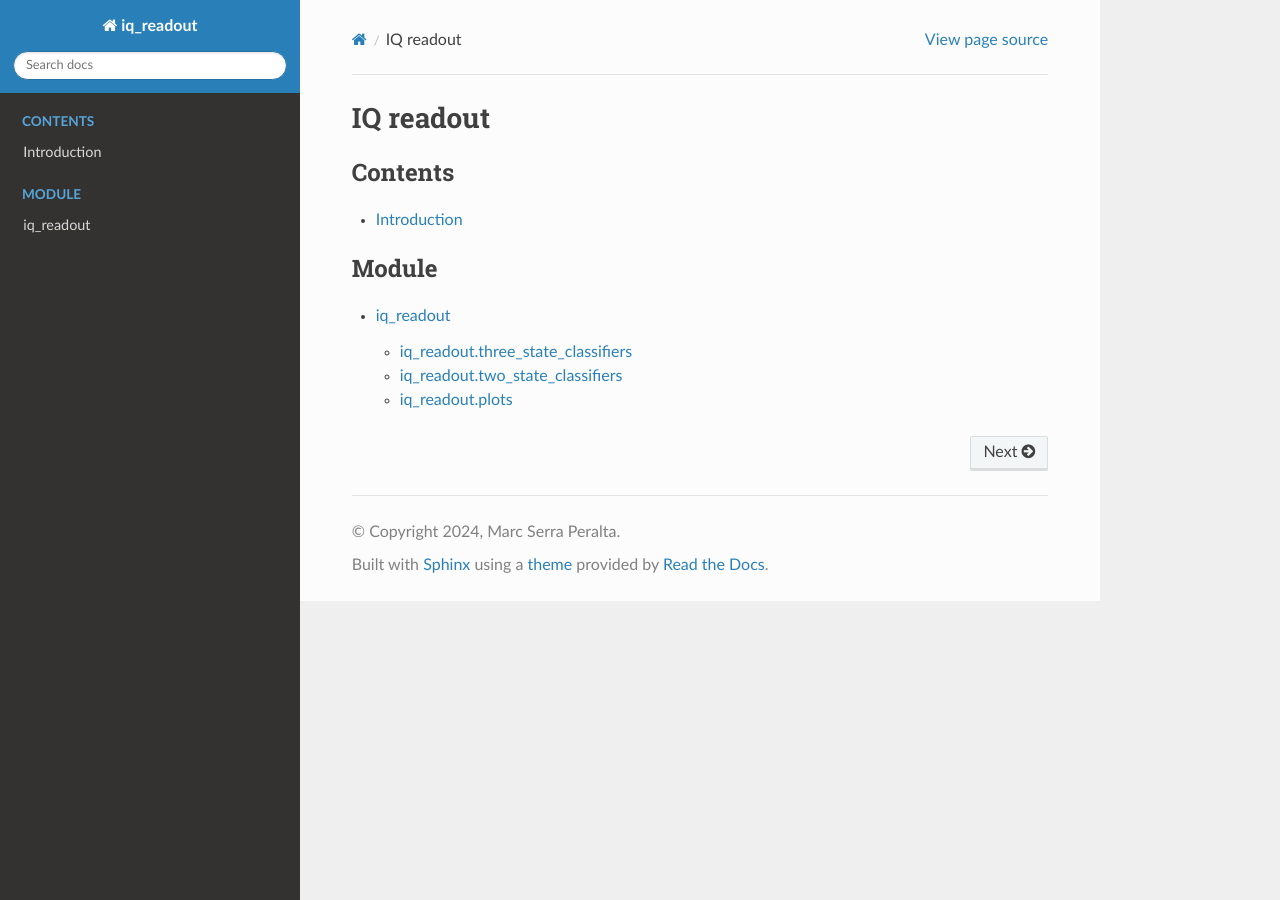
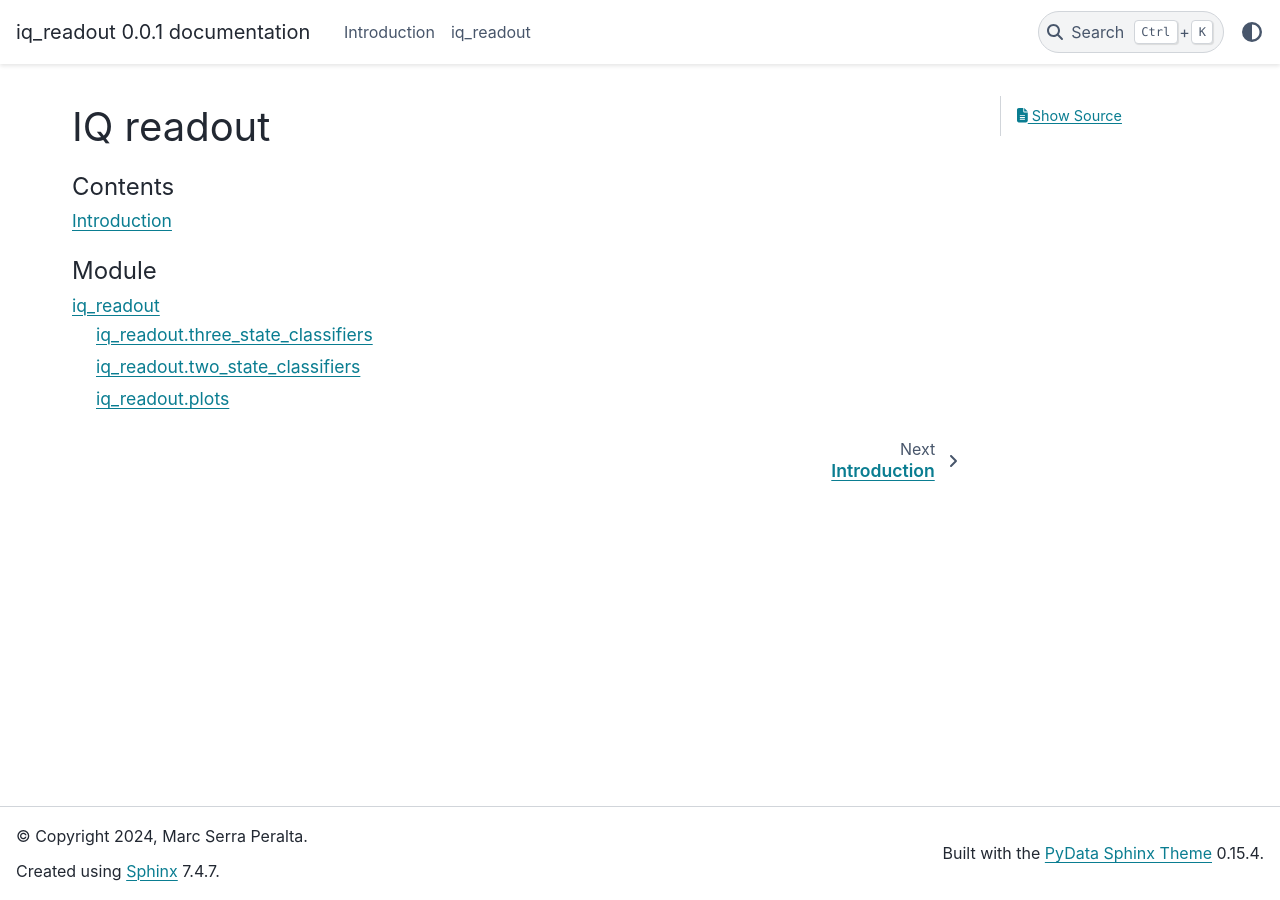
Before and after one commit to MarcSerraPeralta/iq_readout, a Sphinx documentation site: the page built from docs/source/index.rst, in a window 1280 px wide. Built offline with Sphinx 7.4.7 and the PyData theme 0.15.4, drawn with Linux system fonts in a browser that asks for light colours; pages that are not in the unit, such as notebooks, are missing from menus.

Commit message:
Change sphinx theme to pydata (#31)

```diff
--- a/docs/source/conf.py
+++ b/docs/source/conf.py
@@ -23,6 +23,7 @@ release = '0.0.1'
 extensions = [
         'sphinx.ext.autodoc', # autogenerate documentation
         'sphinx.ext.viewcode', # adds link to view source code
+        'sphinx.ext.napoleon', # use numpy docstring format
 ]
 
 templates_path = ['_templates']
@@ -33,5 +34,5 @@ exclude_patterns = []
 # -- Options for HTML output -------------------------------------------------
 # https://www.sphinx-doc.org/en/master/usage/configuration.html#options-for-html-output
 
-html_theme = 'sphinx_rtd_theme'
+html_theme = 'pydata_sphinx_theme'
 html_static_path = ['_static']
--- a/requirements_dev.txt
+++ b/requirements_dev.txt
@@ -37,4 +37,4 @@ six==1.16.0
 zipp==3.17.0
     # via importlib-resources
 PyYAML==6.0.1
-sphinx-rtd-theme
+pydata_sphinx_theme
```
